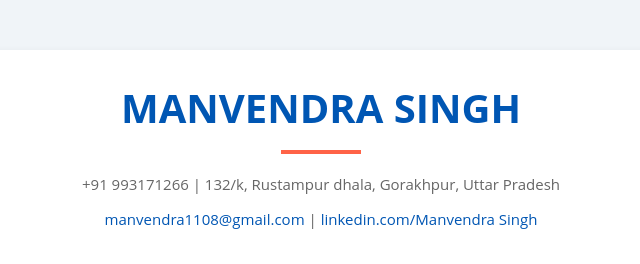
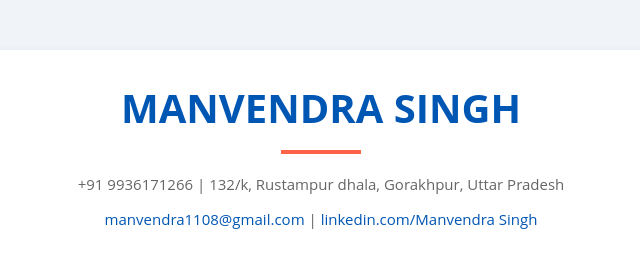
Before and after one commit to Manvendra-S/resume_webpage, a plain HTML site: page index.html in a window 1280 px wide. Shown: the top 264 px of the page, 319-959 px from the left. Drawn offline with Linux system fonts and the light colour scheme.

Commit message:
Update index.html

```diff
--- a/index.html
+++ b/index.html
@@ -11,7 +11,7 @@
         <header>
             <h1>MANVENDRA SINGH</h1>
             <div class="contact-info">
-                <p>+91 993171266 | 132/k, Rustampur dhala, Gorakhpur, Uttar Pradesh</p>
+                <p>+91 9936171266 | 132/k, Rustampur dhala, Gorakhpur, Uttar Pradesh</p>
                 <p><a href="mailto:manvendra1108@gmail.com">manvendra1108@gmail.com</a> |
                    <a href="https://linkedin.com/in/manvendra-singh-550432187">linkedin.com/Manvendra Singh</a>
             </div>
```
